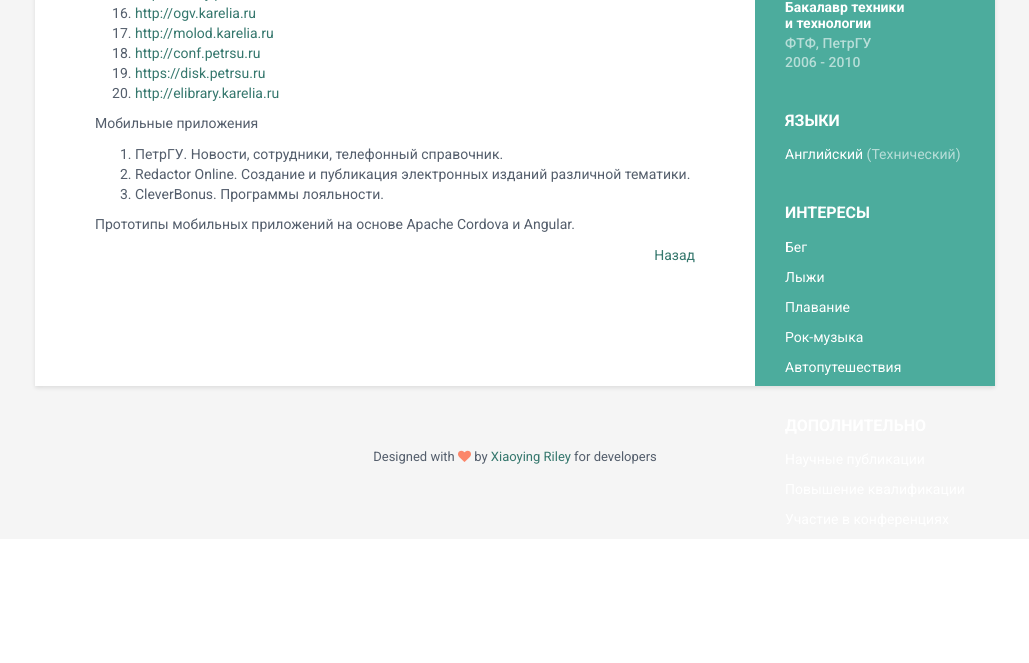
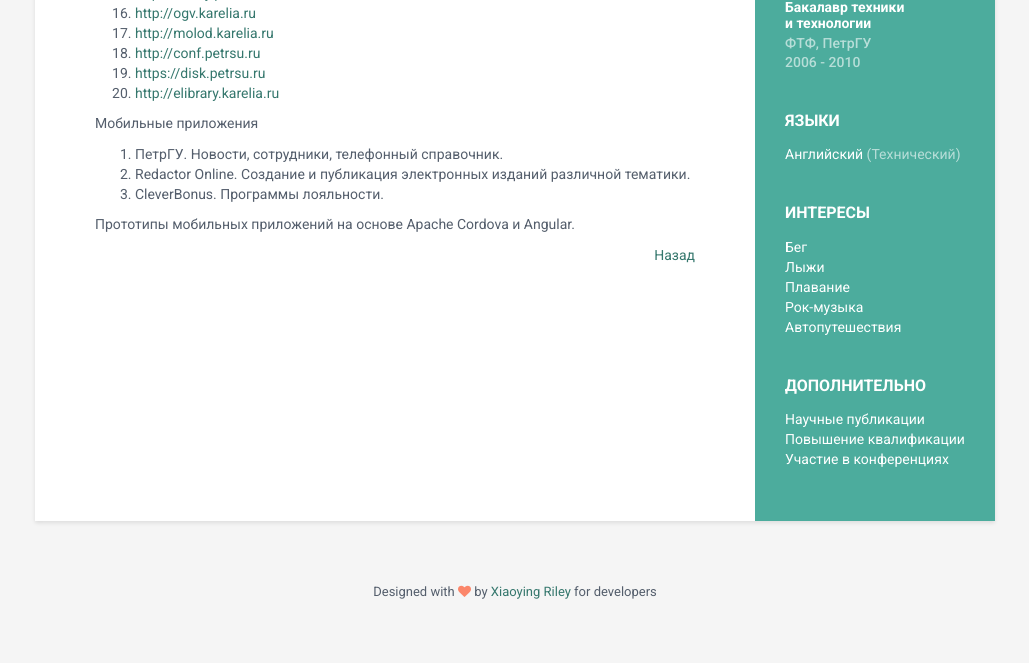
Before and after one commit to egolubev/egolubev.github.io, a PHP site: page /project.html in a window 1280 px wide. Shown: the part 809-1472 px from the top of the page, without its empty margins (125-1154 px from the left). Before the commit the page ends 1273 px from the top, so only its background shows below. Run offline with PHP 8.4, Linux system fonts and the light colour scheme.

Commit message:
новый стиль

```diff
--- a/assets/css/styles-2.css
+++ b/assets/css/styles-2.css
@@ -147,9 +147,9 @@ p {
 .sidebar-wrapper .interests-list {
   margin-bottom: 0;
 }
-.sidebar-wrapper .interests-list li {
+/*.sidebar-wrapper .interests-list li {
   margin-bottom: 10px;
-}
+}*/
 .sidebar-wrapper .interests-list li:last-child {
   margin-bottom: 0;
 }
@@ -257,6 +257,12 @@ p {
 .footer .fa-heart {
   color: #fb866a;
 }
+.page-list li {
+  padding-top:20px;
+}
+.page-list-m li {
+  padding-top: 0px;
+}
 /* Extra small devices (phones, less than 768px) */
 @media (max-width: 767px) {
   .sidebar-wrapper {
@@ -292,5 +298,10 @@ p {
     top: 1px;
   }
 }
+@media (min-width: 767px) {
+  .main-wrapper {
+    min-height: 1300px;
+  }
+}
 /* Large devices (large desktops, 1200px and up) */
 /* Ex-Large devices (large desktops, 1200px and up) */
```
